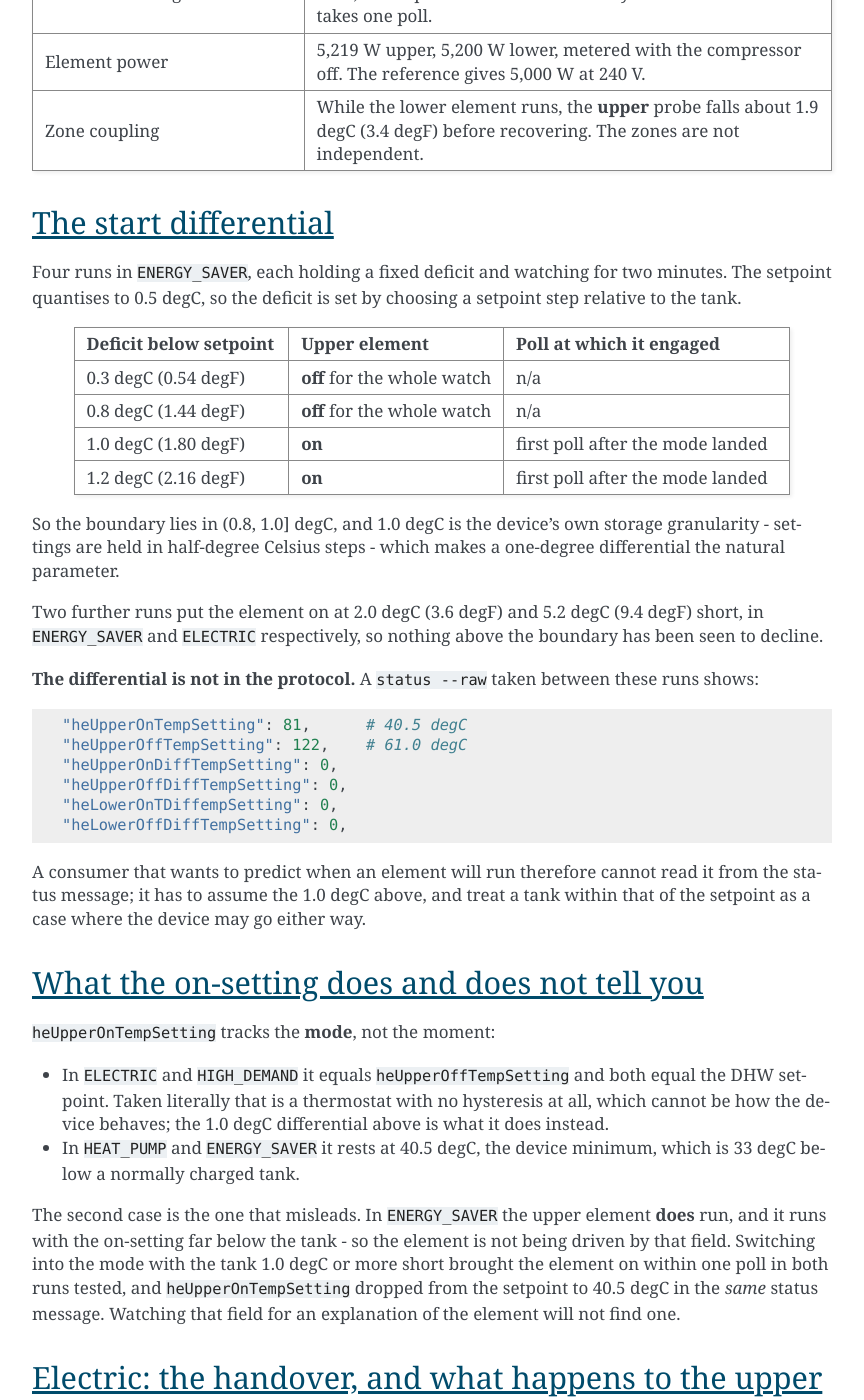
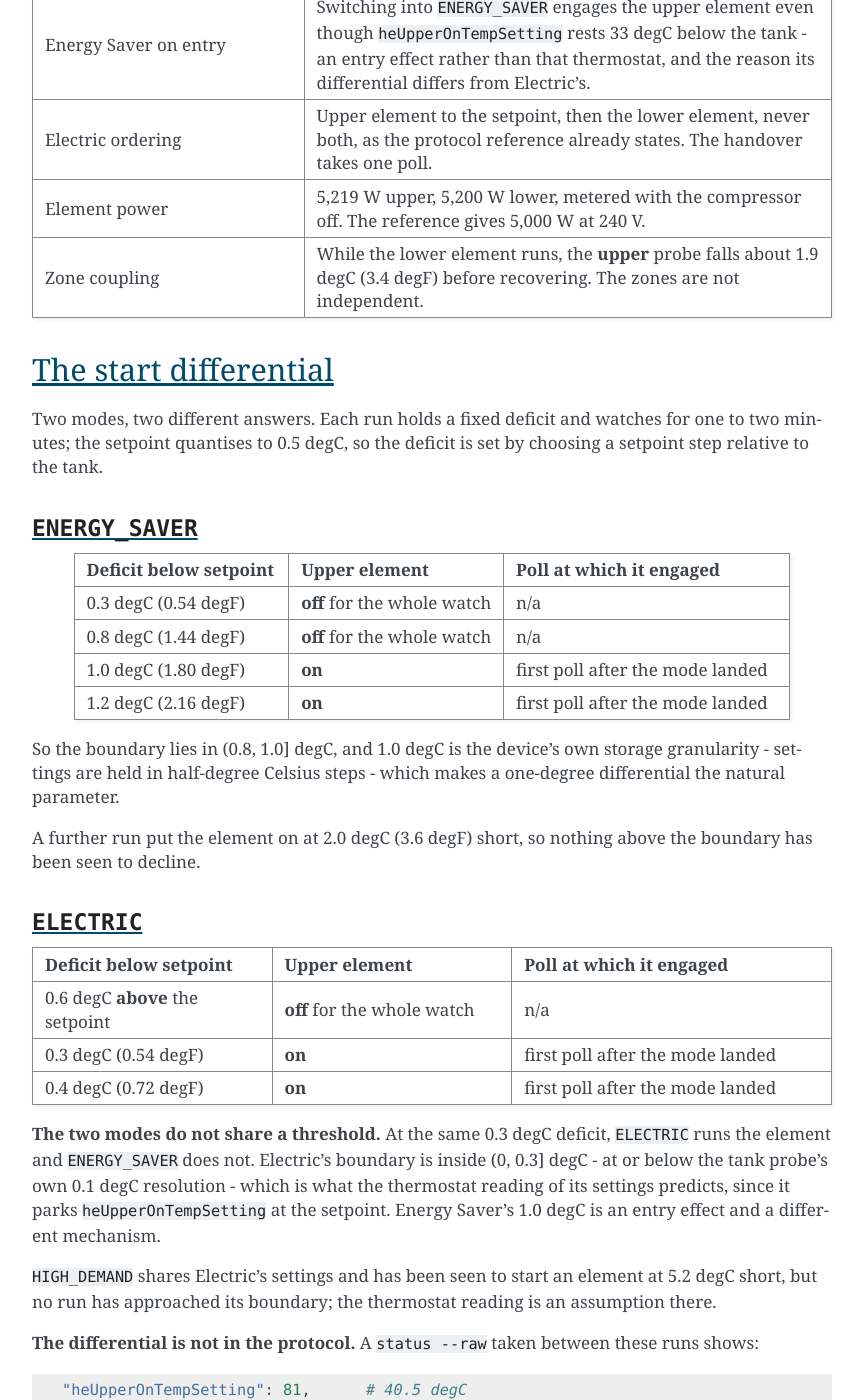
Before and after one commit to eman/nwp500-python, a Sphinx documentation site: the page built from docs/explanation/heating-elements.rst, in a window 1280 px wide and 1400 px high, scrolled down 1047 px. Shown: the whole window, without its empty margins (338-1202 px from the left). Built offline with Sphinx 7.4.7, drawn with Linux system fonts in a browser that asks for light colours; some of the changed text lies outside the part shown.

Commit message:
docs: the start differential is mode-dependent
The page asserted one differential for every mode, measured in Energy
Saver, and flagged Electric and High Demand as an assumption. The
assumption was wrong.

At the same 0.3 degC deficit, Electric runs the upper element and
Energy Saver does not. Electric is now bracketed too — off with the
tank 0.6 degC above the setpoint, on at 0.3 and 0.4 degC below it — so
its boundary is inside (0, 0.3] degC, at or below the probe's own
resolution. That is exactly what the thermostat reading of its settings
predicts, since Electric parks heUpperOnTempSetting at the setpoint.
Energy Saver's 1.0 degC is an entry effect and a different mechanism,
which is why the two differ.

High Demand shares Electric's settings and starts an element well above
the boundary, but no run has approached it; that one stays an
assumption and is listed as such.

```diff
--- a/docs/explanation/heating-elements.rst
+++ b/docs/explanation/heating-elements.rst
@@ -32,9 +32,11 @@ The short version
    * - Observation
      - Value
    * - Element start differential
-     - The upper element starts once the zone is **1.0 degC (1.8 degF)**
-       below the setpoint. Bracketed: off at 0.3 and 0.8 degC, on within
-       one 10-second poll at 1.0 and 1.2.
+     - **Mode-dependent.** In ``ENERGY_SAVER`` the upper element starts
+       once the zone is **1.0 degC (1.8 degF)** below the setpoint. In
+       ``ELECTRIC`` it starts as soon as the zone is under the setpoint
+       at all - the boundary is inside 0.3 degC, at or below the probe's
+       own resolution. Both are bracketed by runs on either side.
    * - Where that differential is published
      - **Nowhere.** ``heUpperOnDiffTempSetting`` and its three siblings
        read 0 on this unit while the behaviour above holds.
@@ -44,8 +46,9 @@ The short version
        40.5 degC (104.9 degF), the device minimum.
    * - Energy Saver on entry
      - Switching into ``ENERGY_SAVER`` engages the upper element even
-       though ``heUpperOnTempSetting`` rests 33 degC below the tank. The
-       same 1.0 degC differential applies.
+       though ``heUpperOnTempSetting`` rests 33 degC below the tank -
+       an entry effect rather than that thermostat, and the reason its
+       differential differs from Electric's.
    * - Electric ordering
      - Upper element to the setpoint, then the lower element, never
        both, as the protocol reference already states. The handover
@@ -62,9 +65,12 @@ The short version
 The start differential
 ======================
 
-Four runs in ``ENERGY_SAVER``, each holding a fixed deficit and watching
-for two minutes. The setpoint quantises to 0.5 degC, so the deficit is
-set by choosing a setpoint step relative to the tank.
+Two modes, two different answers. Each run holds a fixed deficit and
+watches for one to two minutes; the setpoint quantises to 0.5 degC, so
+the deficit is set by choosing a setpoint step relative to the tank.
+
+``ENERGY_SAVER``
+----------------
 
 .. list-table::
    :header-rows: 1
@@ -90,9 +96,40 @@ So the boundary lies in (0.8, 1.0] degC, and 1.0 degC is the device's
 own storage granularity - settings are held in half-degree Celsius
 steps - which makes a one-degree differential the natural parameter.
 
-Two further runs put the element on at 2.0 degC (3.6 degF) and 5.2 degC
-(9.4 degF) short, in ``ENERGY_SAVER`` and ``ELECTRIC`` respectively, so
+A further run put the element on at 2.0 degC (3.6 degF) short, so
 nothing above the boundary has been seen to decline.
+
+``ELECTRIC``
+------------
+
+.. list-table::
+   :header-rows: 1
+   :widths: 30 30 40
+
+   * - Deficit below setpoint
+     - Upper element
+     - Poll at which it engaged
+   * - 0.6 degC **above** the setpoint
+     - **off** for the whole watch
+     - n/a
+   * - 0.3 degC (0.54 degF)
+     - **on**
+     - first poll after the mode landed
+   * - 0.4 degC (0.72 degF)
+     - **on**
+     - first poll after the mode landed
+
+**The two modes do not share a threshold.** At the same 0.3 degC
+deficit, ``ELECTRIC`` runs the element and ``ENERGY_SAVER`` does not.
+Electric's boundary is inside (0, 0.3] degC - at or below the tank
+probe's own 0.1 degC resolution - which is what the thermostat reading
+of its settings predicts, since it parks ``heUpperOnTempSetting`` at the
+setpoint. Energy Saver's 1.0 degC is an entry effect and a different
+mechanism.
+
+``HIGH_DEMAND`` shares Electric's settings and has been seen to start an
+element at 5.2 degC short, but no run has approached its boundary; the
+thermostat reading is an assumption there.
 
 **The differential is not in the protocol.** A ``status --raw`` taken
 between these runs shows::
@@ -194,17 +231,15 @@ see issue #141 for the documentation fix covering that.
 Limits
 ======
 
-One unit, one supply voltage, 2026-09-19 and 2026-09-20, ten bounded
-runs in all. Specifically **not** established:
+One unit, one supply voltage, 2026-09-19 and 2026-09-20, thirteen
+bounded runs in all. Specifically **not** established:
 
-* whether ``ELECTRIC`` and ``HIGH_DEMAND`` share the 1.0 degC
-  differential. Both have been seen to start an element at 1.0 degC or
-  more, but neither has been tested below it; only ``ENERGY_SAVER`` has
-  the negative observations that make the bracket a bracket.
+* ``HIGH_DEMAND``'s boundary. It shares Electric's settings and starts
+  an element well above the boundary, but no run has approached it.
 * what engages the element **later** in an Energy Saver stint, as
   opposed to on entry.
 * anything about runs longer than six minutes.
-* whether the differential is firmware-dependent. The unit reported
+* whether either differential is firmware-dependent. The unit reported
   ``heUpperOnDiffTempSetting`` as 0 throughout; if another unit reports
   it as non-zero, that field is the better answer and this page is a
   description of one firmware's default.
```
Also changed, not shown: CHANGELOG.rst (+6 -4 lines).
